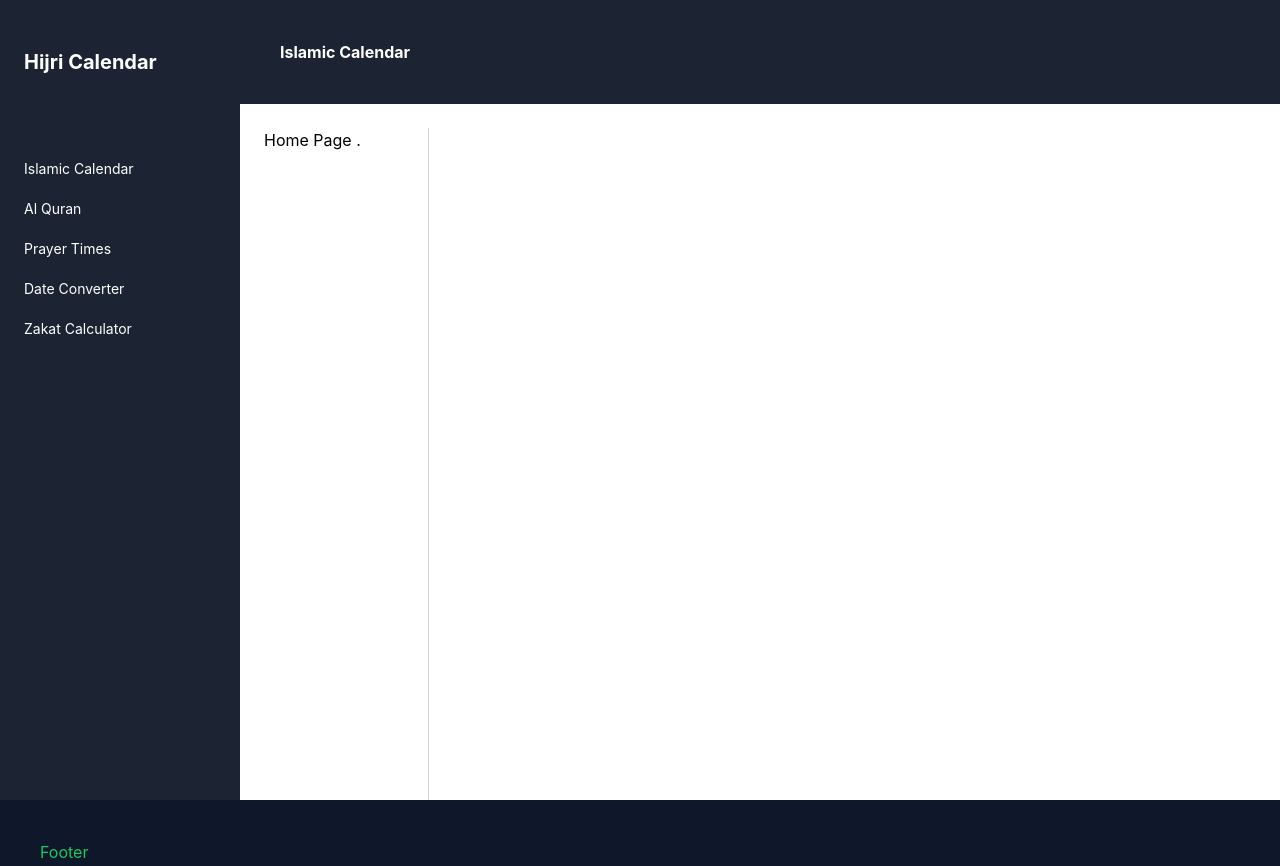
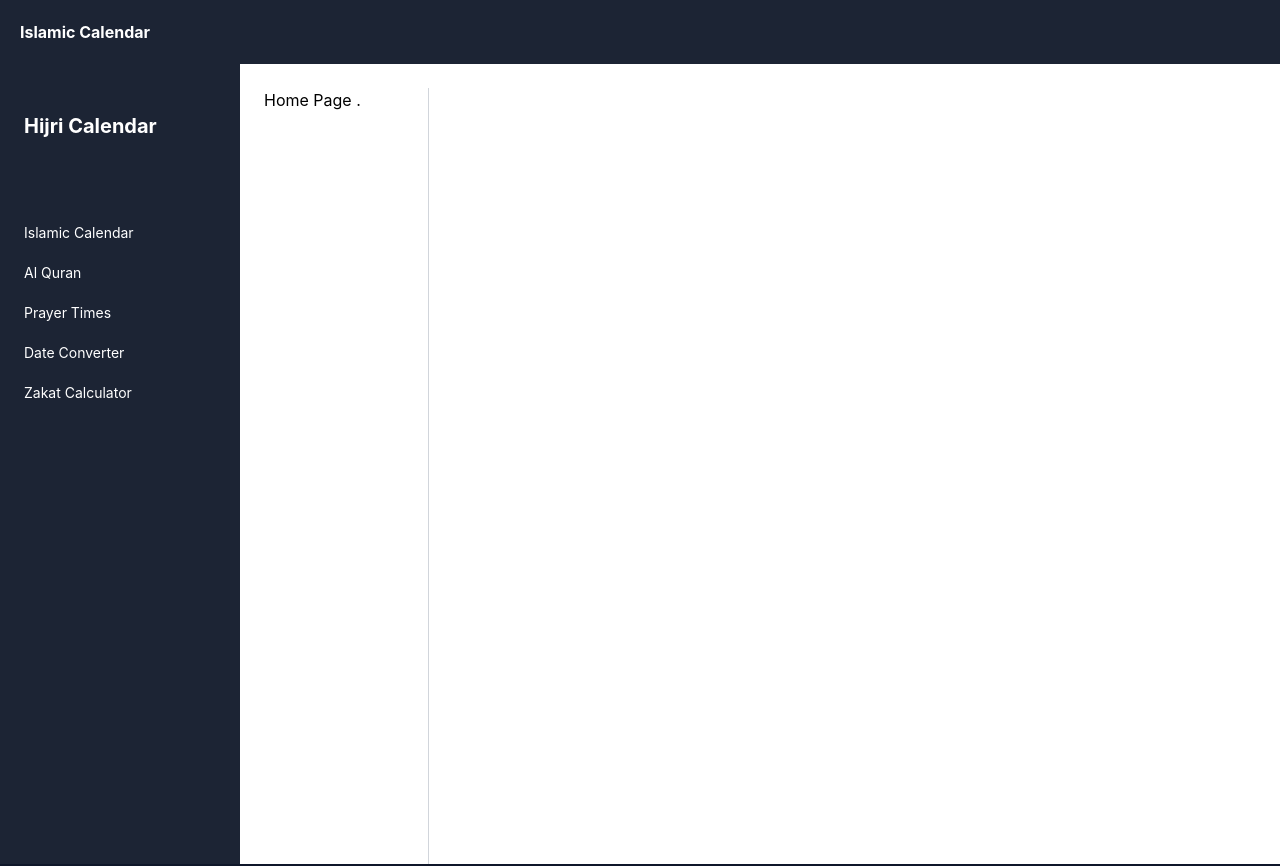
Before and after one commit to somu46/Islamic-calendar, a React (Create React App) app: page / in a window 1280 px wide. Shown: the top 866 px of the page. Built offline with nearby package versions, Linux system fonts and the light colour scheme.

Commit message:
`Refactor Navbar component: remove redundant instance and adjust padding`

```diff
--- a/src/Components/Layout/DefaultLayout.js
+++ b/src/Components/Layout/DefaultLayout.js
@@ -10,6 +10,7 @@ const DefaultLayout = ({ children }) => {
 
   return (
     <div className="bg-boxdark-2 text-bodydark">
+       <Navbar/>
       {/* <!-- ===== Page Wrapper Start ===== --> */}
       <div className="flex h-screen ">
         {/* <!-- ===== Sidebar Start ===== --> */}
@@ -19,7 +20,7 @@ const DefaultLayout = ({ children }) => {
         {/* <!-- ===== Content Area Start ===== --> */}
         <div className="relative flex flex-1 flex-col overflow-y-auto overflow-x-hidden">
           {/* <!-- ===== Header Start ===== --> */}
-        <Navbar/>
+
           {/* <!-- ===== Header End ===== --> */}
 
           {/* <!-- ===== Main Content Start ===== --> */}
--- a/src/Components/Navbar/Navbar.js
+++ b/src/Components/Navbar/Navbar.js
@@ -2,7 +2,7 @@ import React from 'react'
 
 const Navbar = () => {
   return (
-    <div className='bg-[#1C2434] p-10  text-white font-bold'>
+    <div className='bg-[#1C2434] p-5  text-white font-bold'>
       Islamic Calendar
     </div>
   )
```
